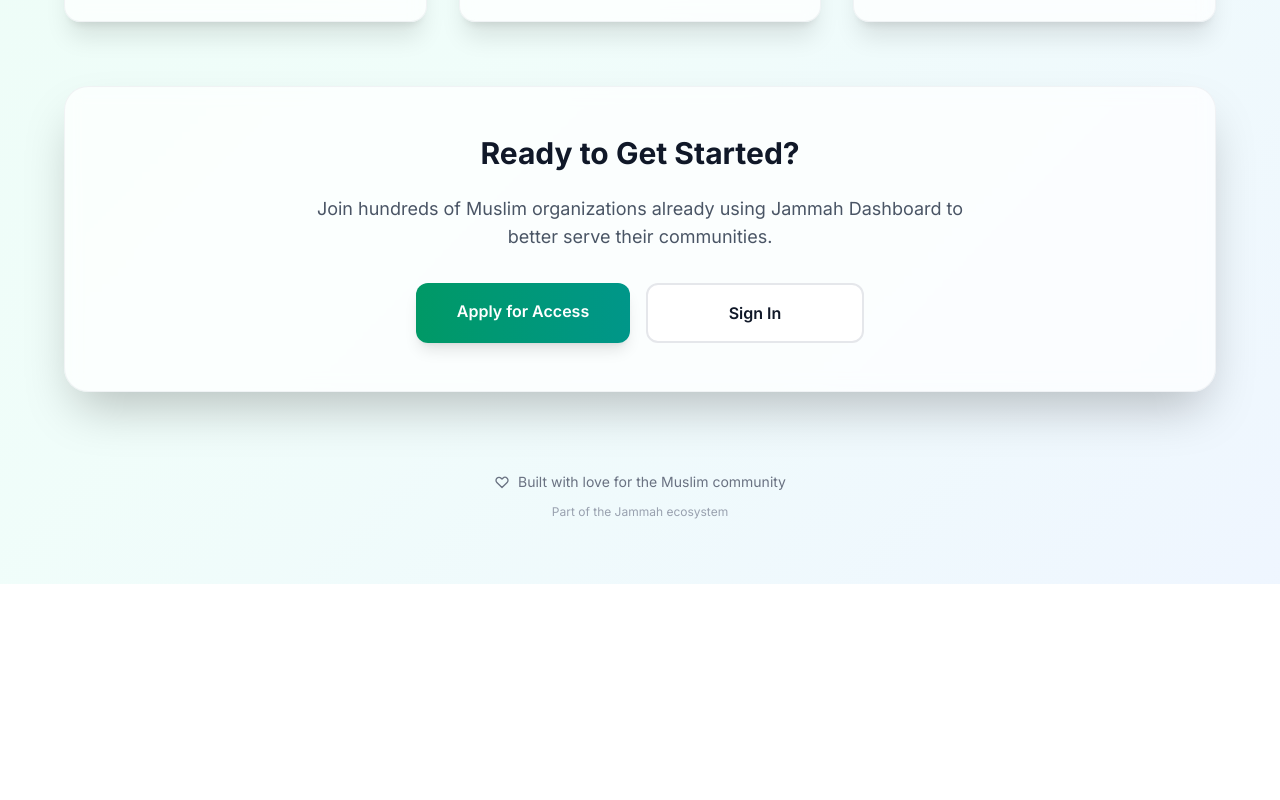
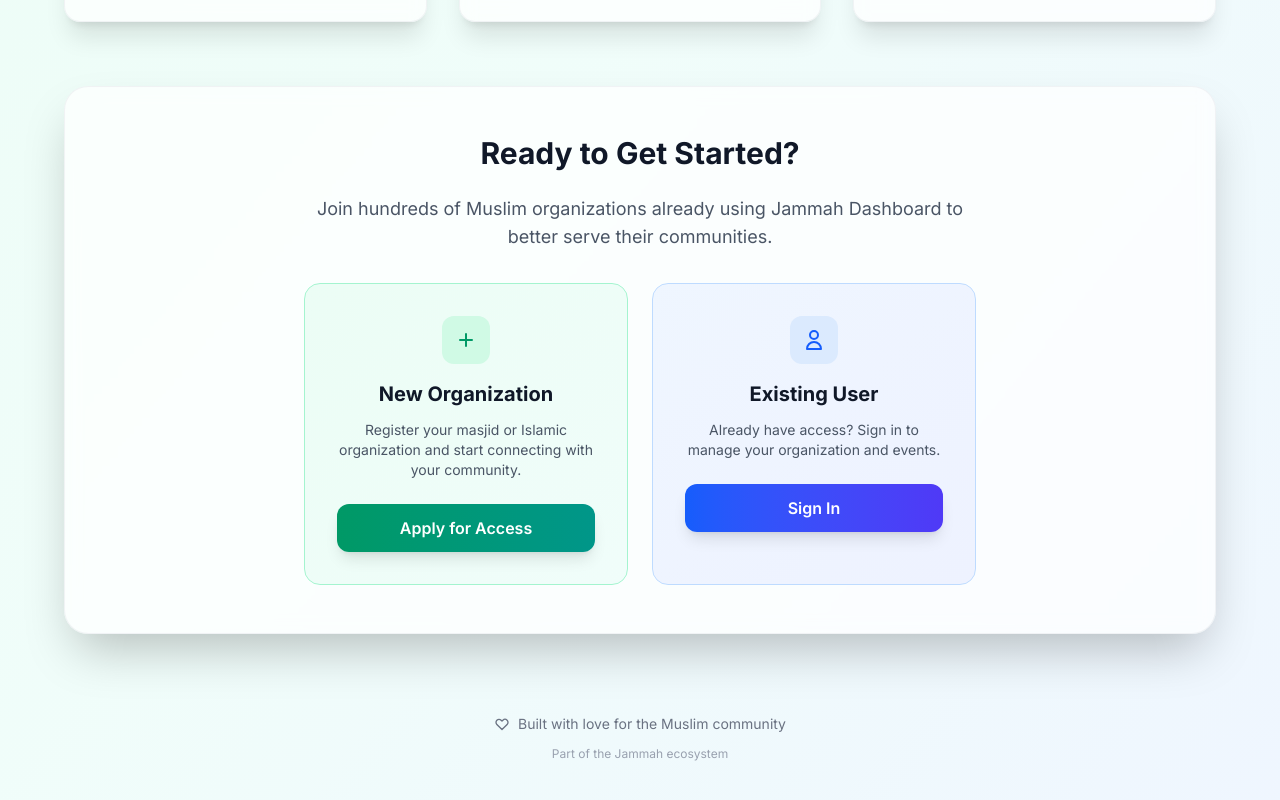
Before and after one commit to hassaan141/jammah-dashboard, a Next.js app: page / in a window 1280 px wide. Shown: the part 739-1539 px from the top of the page. Before the commit the page ends 1323 px from the top, so only its background shows below. Built offline with nearby package versions, Linux system fonts and the light colour scheme; no server answers.

Commit message:
new changes

```diff
--- a/src/app/page.tsx
+++ b/src/app/page.tsx
@@ -51,13 +51,15 @@
             </div>
 
             <h1 className="text-5xl md:text-7xl font-bold text-gray-900 mb-6 leading-tight">
-              Jammah
-              <span className="bg-gradient-to-r from-emerald-600 to-teal-600 bg-clip-text text-transparent"> Dashboard</span>
+              {user ? 'Welcome to' : 'Jammah'}
+              <span className="bg-gradient-to-r from-emerald-600 to-teal-600 bg-clip-text text-transparent"> {user ? 'Your Dashboard' : 'Dashboard'}</span>
             </h1>
 
             <p className="text-xl md:text-2xl text-gray-600 mb-8 max-w-3xl mx-auto leading-relaxed">
-              Empowering Muslim communities with modern management tools.
-              Connect, organize, and grow your congregation with ease.
+              {user
+                ? 'Manage your organization, engage with your community, and grow your congregation with powerful tools designed for Muslim communities.'
+                : 'Empowering Muslim communities with modern management tools. Connect, organize, and grow your congregation with ease.'
+              }
             </p>
 
             {user && (
@@ -75,9 +77,11 @@
                   <Link href="/admin" className="bg-gradient-to-r from-emerald-600 to-teal-600 hover:from-emerald-700 hover:to-teal-700 text-white px-6 py-3 rounded-xl font-semibold transition-all duration-200 transform hover:scale-105 shadow-lg">
                     Go to Dashboard
                   </Link>
-                  <Link href="/signin" className="bg-gray-100 hover:bg-gray-200 text-gray-700 px-6 py-3 rounded-xl font-semibold transition-colors">
+                  <form action="/auth/signout" method="post" className="inline">
+                    <button type="submit" className="bg-gray-100 hover:bg-gray-200 text-gray-700 px-6 py-3 rounded-xl font-semibold transition-colors">
                       Sign Out
-                  </Link>
+                    </button>
+                  </form>
                 </div>
               </div>
             )}
@@ -131,20 +135,44 @@
                   Join hundreds of Muslim organizations already using Jammah Dashboard to better serve their communities.
                 </p>
 
-                <div className="flex flex-col sm:flex-row gap-4 justify-center max-w-md mx-auto">
+                <div className="grid sm:grid-cols-2 gap-6 max-w-2xl mx-auto">
+                  {/* New Organization Application */}
+                  <div className="bg-gradient-to-br from-emerald-50 to-teal-50 p-8 rounded-2xl border border-emerald-200">
+                    <div className="w-12 h-12 bg-emerald-100 rounded-xl flex items-center justify-center mb-4 mx-auto">
+                      <svg className="w-6 h-6 text-emerald-600" fill="none" stroke="currentColor" viewBox="0 0 24 24">
+                        <path strokeLinecap="round" strokeLinejoin="round" strokeWidth={2} d="M12 6v6m0 0v6m0-6h6m-6 0H6" />
+                      </svg>
+                    </div>
+                    <h3 className="text-xl font-bold text-gray-900 mb-3">New Organization</h3>
+                    <p className="text-gray-600 mb-6 text-sm">
+                      Register your masjid or Islamic organization and start connecting with your community.
+                    </p>
                     <Link
                       href="/apply"
-                    className="flex-1 bg-gradient-to-r from-emerald-600 to-teal-600 hover:from-emerald-700 hover:to-teal-700 text-white font-semibold py-4 px-8 rounded-xl transition-all duration-200 transform hover:scale-105 shadow-lg"
+                      className="block bg-gradient-to-r from-emerald-600 to-teal-600 hover:from-emerald-700 hover:to-teal-700 text-white font-semibold py-3 px-6 rounded-xl transition-all duration-200 transform hover:scale-105 shadow-lg text-center"
                     >
                       Apply for Access
                     </Link>
+                  </div>
 
+                  {/* Existing Users */}
+                  <div className="bg-gradient-to-br from-blue-50 to-indigo-50 p-8 rounded-2xl border border-blue-200">
+                    <div className="w-12 h-12 bg-blue-100 rounded-xl flex items-center justify-center mb-4 mx-auto">
+                      <svg className="w-6 h-6 text-blue-600" fill="none" stroke="currentColor" viewBox="0 0 24 24">
+                        <path strokeLinecap="round" strokeLinejoin="round" strokeWidth={2} d="M16 7a4 4 0 11-8 0 4 4 0 018 0zM12 14a7 7 0 00-7 7h14a7 7 0 00-7-7z" />
+                      </svg>
+                    </div>
+                    <h3 className="text-xl font-bold text-gray-900 mb-3">Existing User</h3>
+                    <p className="text-gray-600 mb-6 text-sm">
+                      Already have access? Sign in to manage your organization and events.
+                    </p>
                     <Link
                       href="/signin"
-                    className="flex-1 bg-white hover:bg-gray-50 text-gray-900 font-semibold py-4 px-8 rounded-xl border-2 border-gray-200 hover:border-gray-300 transition-all duration-200 transform hover:scale-105"
+                      className="block bg-gradient-to-r from-blue-600 to-indigo-600 hover:from-blue-700 hover:to-indigo-700 text-white font-semibold py-3 px-6 rounded-xl transition-all duration-200 transform hover:scale-105 shadow-lg text-center"
                     >
                       Sign In
                     </Link>
+                  </div>
                 </div>
               </div>
             </div>
```
Lines whose indentation alone changed are shown as unchanged.
